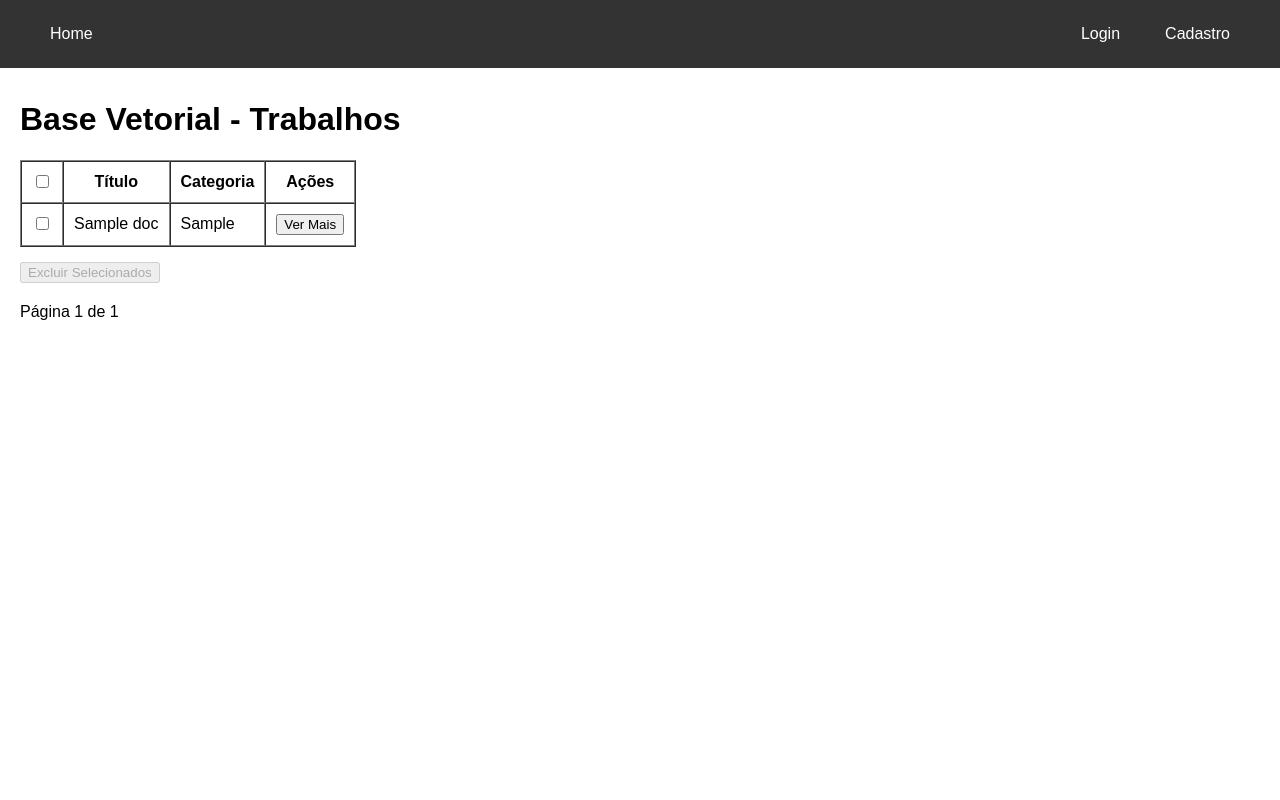
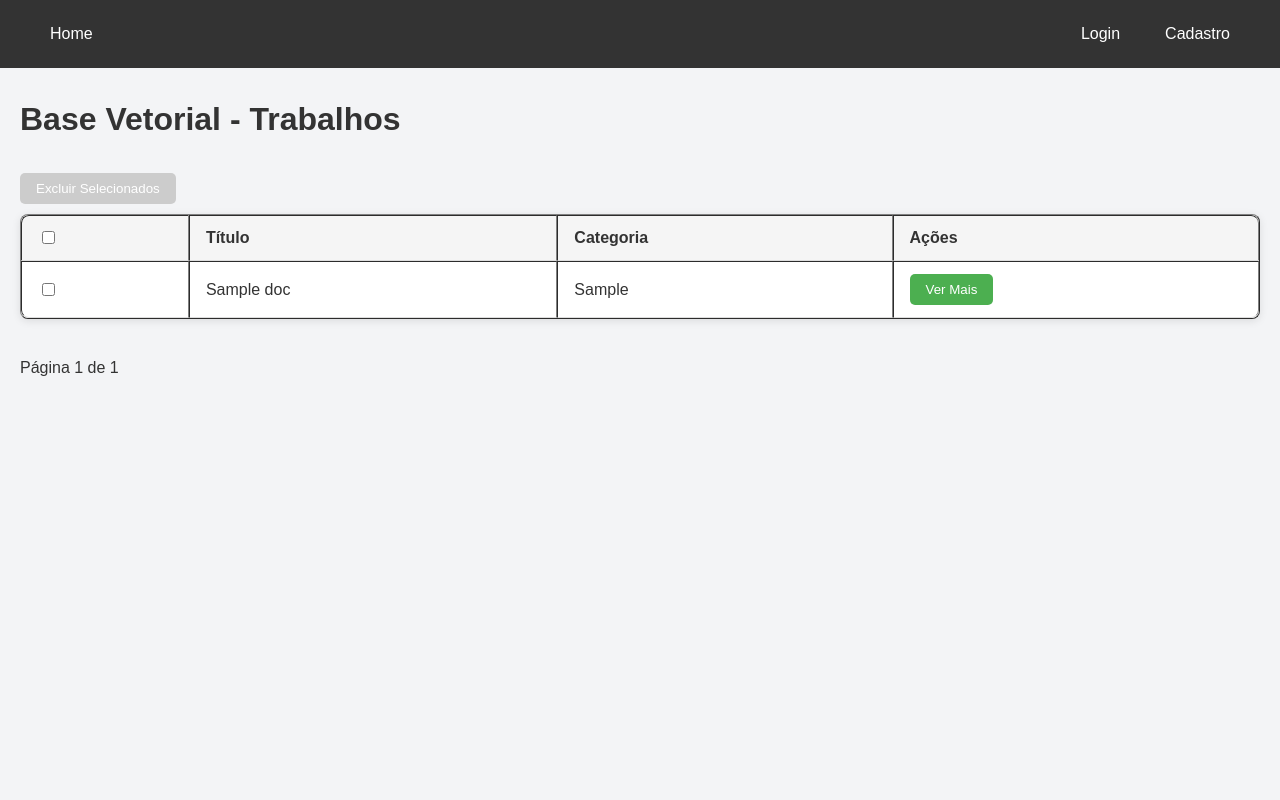
Before and after one commit to WladRamos/Freela_Assistant, a Django app: template AI_Assistant/Assistant_app/templates/assistant/admin-vector-base.html in a window 1280 px wide. Run offline with Django 5.2, Linux system fonts and the light colour scheme; the template is opened without the code that fills it: most values are stand-ins (such as "Sample title", 1, 10 or a date in 2020); parts of the project's set-up code (start-up, migrations or seed data) failed here and were passed over; some libraries are stand-ins or nearby versions.

Commit message:
css inicial admin bases

```diff
--- a/AI_Assistant/Assistant_app/static/assistant/scripts/admin-vector-base.js
+++ b/AI_Assistant/Assistant_app/static/assistant/scripts/admin-vector-base.js
@@ -1,8 +1,8 @@
 function openDetailsModalFromRow(row) {
     const fields = [
-      { label: "Job Title", key: "job-title" },
-      { label: "Nível de Experiência", key: "ex-level" },
-      { label: "Limite de Tempo", key: "time-limit" },
+        { label: "Job Title", key: "jobTitle" },
+        { label: "Nível de Experiência", key: "exLevel" },
+        { label: "Limite de Tempo", key: "timeLimit" },
         { label: "Palavra-chave", key: "keyword" },
         { label: "Descrição", key: "description" },
         { label: "Categoria 1", key: "category1" },
--- /dev/null
+++ b/AI_Assistant/Assistant_app/static/assistant/styles/admin-vector-base.css
@@ -0,0 +1,170 @@
+/* Estilo geral */
+body {
+    font-family: Arial, sans-serif;
+    background-color: #f3f4f6;
+    color: #333;
+    margin: 0;
+    padding: 0;
+  }
+
+  /* Título */
+  h1 {
+    font-size: 2em;
+    margin-bottom: 20px;
+  }
+
+  /* Formulário */
+  form {
+    display: flex;
+    flex-direction: column;
+    gap: 10px;
+    margin-bottom: 20px;
+  }
+
+  form button {
+    align-self: flex-start;
+    padding: 8px 16px;
+    background-color: #4CAF50;
+    color: white;
+    border: none;
+    border-radius: 5px;
+    cursor: pointer;
+  }
+
+  form button:disabled {
+    background-color: #ccc;
+    cursor: not-allowed;
+  }
+
+  form button:hover:enabled {
+    background-color: #45a049;
+  }
+
+  /* Tabela */
+  table {
+    width: 100%;
+    border-collapse: separate;
+    border-spacing: 0;
+    background-color: white;
+    border-radius: 8px;
+    box-shadow: 0 2px 8px rgba(0,0,0,0.1);
+    overflow: hidden;
+  }
+
+  th, td {
+    padding: 12px 16px;
+    text-align: left;
+    border-bottom: 1px solid #ddd;
+  }
+
+  th {
+    background-color: #f5f5f5;
+    font-weight: bold;
+  }
+
+  tr:hover {
+    background-color: #f1f1f1;
+  }
+
+  table thead tr:first-child th:first-child {
+    border-top-left-radius: 8px;
+  }
+  table thead tr:first-child th:last-child {
+    border-top-right-radius: 8px;
+  }
+  table tbody tr:last-child td:first-child {
+    border-bottom-left-radius: 8px;
+  }
+  table tbody tr:last-child td:last-child {
+    border-bottom-right-radius: 8px;
+  }
+
+  /* Paginação */
+  .pagination {
+    margin-top: 20px;
+    display: flex;
+    gap: 10px;
+    align-items: center;
+    flex-wrap: wrap;
+  }
+
+  .pagination a {
+    padding: 6px 12px;
+    border: 1px solid #ccc;
+    border-radius: 5px;
+    text-decoration: none;
+    color: #333;
+    transition: background 0.2s;
+  }
+
+  .pagination a:hover {
+    background-color: #e0e0e0;
+  }
+
+  /* Modal */
+  .modal {
+    position: fixed;
+    inset: 0;
+    background-color: rgba(0, 0, 0, 0.4);
+    display: flex;
+    align-items: center;
+    justify-content: center;
+    z-index: 1000;
+  }
+
+  .modal-content {
+    background-color: white;
+    padding: 30px;
+    border-radius: 10px;
+    width: 90%;
+    max-width: 600px;
+    max-height: 80vh;
+    overflow-y: auto;
+    box-shadow: 0 4px 10px rgba(0,0,0,0.2);
+  }
+
+  .modal-content h2 {
+    margin-top: 0;
+    margin-bottom: 15px;
+  }
+
+  .modal-content ul {
+    list-style: none;
+    padding: 0;
+  }
+
+  .modal-content li {
+    margin-bottom: 8px;
+  }
+
+  .modal-actions {
+    display: flex;
+    justify-content: flex-end;
+    gap: 10px;
+    margin-top: 20px;
+  }
+
+  .modal-actions button {
+    padding: 8px 16px;
+    border: none;
+    border-radius: 5px;
+    cursor: pointer;
+  }
+
+  .modal-actions button[type="submit"] {
+    background-color: #4CAF50;
+    color: white;
+  }
+
+  .modal-actions button[type="submit"]:hover {
+    background-color: #45a049;
+  }
+
+  .modal-actions button[type="button"] {
+    background-color: #ccc;
+    color: #333;
+  }
+
+  .modal-actions button[type="button"]:hover {
+    background-color: #bbb;
+  }
--- a/AI_Assistant/Assistant_app/templates/assistant/admin-vector-base.html
+++ b/AI_Assistant/Assistant_app/templates/assistant/admin-vector-base.html
@@ -3,10 +3,16 @@
 
 {% block title %}Administração da Base Vetorial{% endblock %}
 
+{% block css %}
+<link rel="stylesheet" href="{% static 'assistant/styles/admin-vector-base.css' %}">
+<link rel="stylesheet" href="{% static 'assistant/styles/styles.css' %}">
+{% endblock %}
+
 {% block content %}
 <h1>Base Vetorial - Trabalhos</h1>
 
 <form method="post" id="bulkDeleteForm">
+  <button type="submit" disabled id="deleteSelectedBtn" style="margin-top: 15px;">Excluir Selecionados</button>
   {% csrf_token %}
   <table border="1" cellpadding="10" cellspacing="0">
     <thead>
@@ -57,8 +63,6 @@
       {% endfor %}
     </tbody>
   </table>
-
-  <button type="submit" disabled id="deleteSelectedBtn" style="margin-top: 15px;">Excluir Selecionados</button>
 </form>
 
 <!-- Paginação -->
```
Lines whose indentation alone changed are shown as unchanged.
